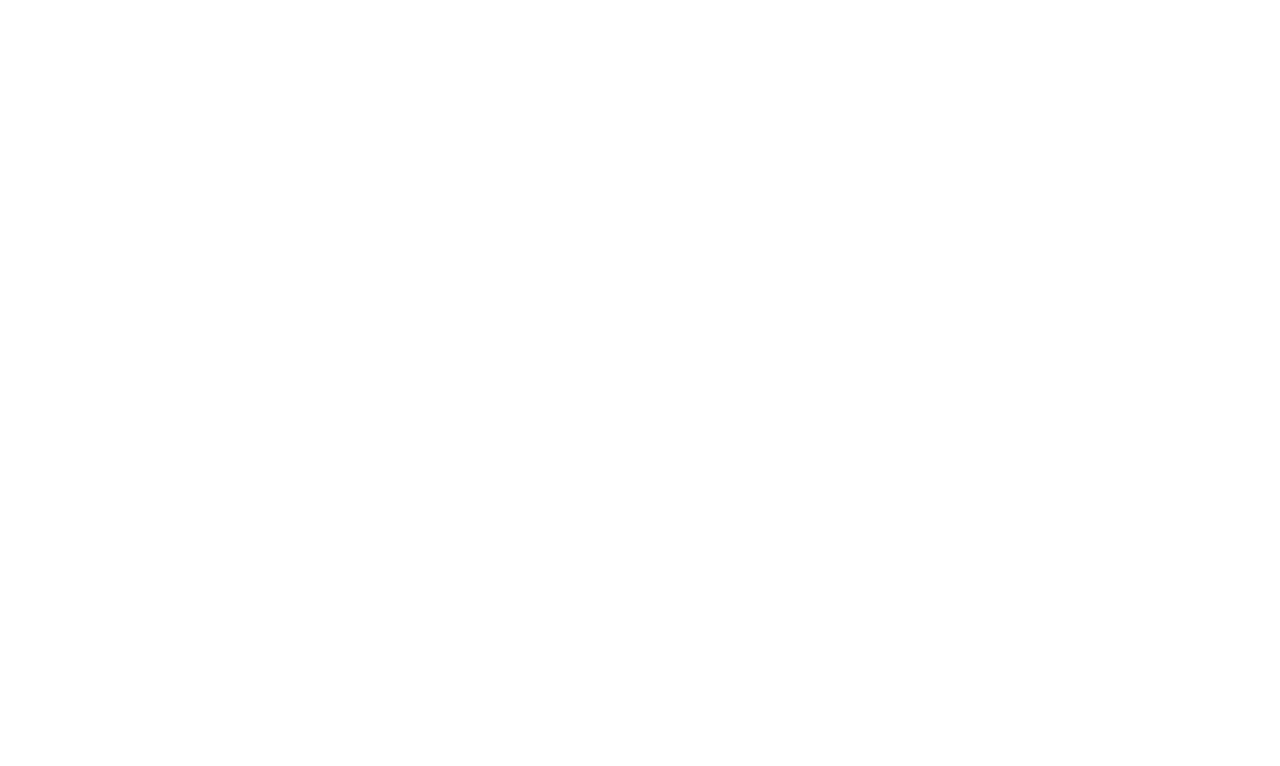
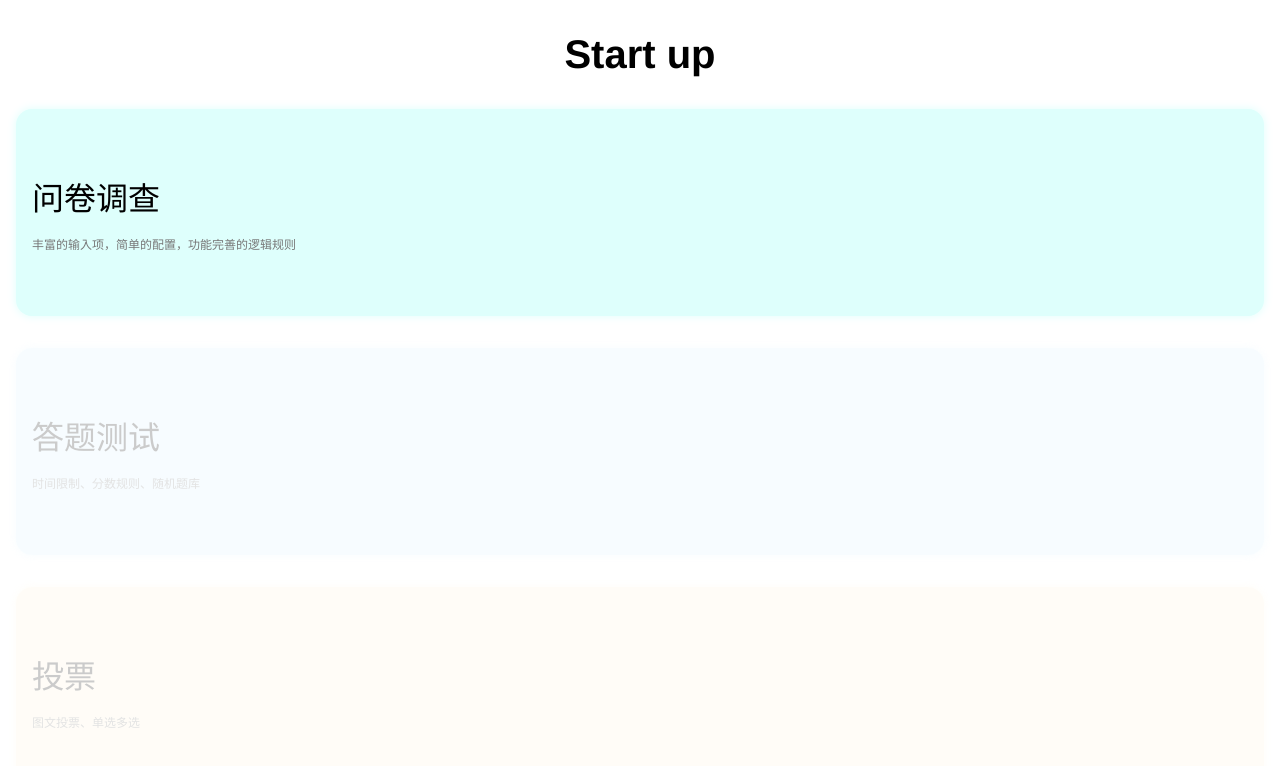
Before and after one commit to ppxan/startup, a Vue app: page / in a window 1280 px wide. Before the commit this address had no page. Shown: the top 766 px of the page. Built offline with nearby package versions, Linux system fonts and the light colour scheme.

Commit message:
add index page (#6)
* add index page

* add index page

* add index page

* add index page

Co-authored-by: xudashuai <xudashuai0819@outlook.com>

```diff
--- a/package.json
+++ b/package.json
@@ -22,6 +22,7 @@
     "eslint-plugin-prettier": "^3.3.1",
     "eslint-plugin-vue": "^7.8.0",
     "prettier": "^2.2.1",
+    "sass": "^1.32.8",
     "typescript": "^4.1.3",
     "vite": "^2.1.3",
     "vite-plugin-style-import": "^0.9.1",
--- /dev/null
+++ b/src/components/CategoryCard.vue
@@ -0,0 +1,63 @@
+<template>
+  <div
+    :class="['container', { disabled: disabled }]"
+    :style="{ backgroundColor: color, boxShadow: color + ' 0px 0px 10px' }"
+  >
+    <div>
+      <div class="title"> {{ title }}</div>
+      <spacing :top="2">
+        <div class="subtitle"> {{ subtitle }}</div></spacing
+      >
+    </div>
+  </div>
+</template>
+
+<script lang="ts">
+import { defineComponent } from 'vue';
+import Spacing from './Spacing.vue';
+export default defineComponent({
+  components: { Spacing },
+  props: {
+    title: {
+      type: String,
+      required: true,
+    },
+    subtitle: {
+      type: String,
+      required: true,
+    },
+    color: {
+      type: String,
+      default: '#defffc',
+    },
+    disabled: {
+      type: Boolean,
+      default: false,
+    },
+  },
+});
+</script>
+
+<style lang="scss" scoped>
+.container {
+  border-radius: 16px;
+  height: 175px;
+  padding: 16px;
+  display: flex;
+  flex-direction: row;
+  align-items: center;
+}
+
+.disabled {
+  opacity: 0.2;
+}
+
+.title {
+  font-size: 2rem;
+}
+
+.subtitle {
+  font-size: 0.75rem;
+  color: #777;
+}
+</style>
--- /dev/null
+++ b/src/components/Spacing.vue
@@ -0,0 +1,49 @@
+<template>
+  <div
+    :style="{
+      paddingLeft: (left || h || all) * 8 + 'px',
+      paddingRight: (right || h || all) * 8 + 'px',
+      paddingTop: (top || v || all) * 8 + 'px',
+      paddingBottom: (bottom || v || all) * 8 + 'px',
+    }"
+    ><slot></slot>
+  </div>
+</template>
+
+<script lang="ts">
+import { defineComponent } from 'vue';
+export default defineComponent({
+  props: {
+    all: {
+      type: Number,
+      default: 0,
+    },
+    left: {
+      type: Number,
+      default: undefined,
+    },
+    right: {
+      type: Number,
+      default: undefined,
+    },
+    top: {
+      type: Number,
+      default: undefined,
+    },
+    bottom: {
+      type: Number,
+      default: undefined,
+    },
+    v: {
+      type: Number,
+      default: undefined,
+    },
+    h: {
+      type: Number,
+      default: undefined,
+    },
+  },
+});
+</script>
+
+<style lang="sass" scoped></style>
--- a/src/pages/UserForm.vue
+++ b/src/pages/UserForm.vue
@@ -1,5 +1,10 @@
 <template>
-  <van-form @submit="onSubmit">
+  <div class="header">
+    <div class="title">用户信息问卷</div>
+    <div class="description">请如实填写你的信息</div>
+  </div>
+  <div class="form">
+    <van-form @submit="submit">
       <template v-for="item in questions">
         <van-field
           v-if="item.type === 'input'"
@@ -42,33 +47,37 @@
         </van-field>
       </template>
       <div style="margin: 16px">
-      <van-button round block type="primary" @click="onSubmit"> 提交 </van-button>
+        <van-button round block type="primary" :loading="formSubmit.loading" @click="submit">
+          提交
+        </van-button>
       </div>
     </van-form>
+  </div>
 </template>
 
 <script lang="ts">
-import { reactive, computed, defineComponent, ref, onMounted, watch } from 'vue';
+import { reactive, computed, defineComponent, onMounted, watch } from 'vue';
 import { useRoute } from 'vue-router';
 import { Form, Question } from '../types';
 import { getForm, submitForm } from '../utils/api';
 import { Toast } from 'vant';
-
+import useFetch from '../utils/useFetch';
 export default defineComponent({
   name: 'UserForm',
   setup() {
     const route = useRoute();
     const formState = reactive<{ [key: string]: any }>({});
-    const form = ref<Form | undefined>();
+
+    const pageLoad = useFetch<Form>(getForm);
 
     // 加载数据
     onMounted(async () => {
-      form.value = await getForm(route.params.id as string);
+      pageLoad.data = await pageLoad.fetch(route.params.id);
     });
 
     // 初始化表单
-    watch(form, () => {
-      form.value?.questions.forEach((item) => {
+    watch(pageLoad.data, () => {
+      pageLoad.data.value?.questions.forEach((item) => {
         if (item.type === 'checkboxGroup') {
           formState[item.id] = [];
         } else {
@@ -90,24 +99,54 @@
       return [q, ...children];
     };
     const questions = computed(() => {
-      return form.value?.questions.flatMap(getQuestionAndChildren) || [];
+      return pageLoad.data.value?.questions.flatMap(getQuestionAndChildren) || [];
     });
-
-    // 提交表单
-    const onSubmit = async () => {
-      const result = await submitForm(route.params.id as string, formState);
-      if (result.ok) {
+    const formSubmit = useFetch(submitForm);
+    const submit = async () => {
+      const res = await formSubmit.fetch(route.params.id, formState);
+      if (res.ok) {
         Toast.success('提交成功啦！');
       }
     };
 
     return {
       formState,
-      onSubmit,
+      formSubmit,
+      submit,
       questions,
     };
   },
 });
 </script>
 
-<style scoped></style>
+<style lang="scss" scoped>
+.header {
+  top: 0;
+  height: 150px;
+  width: 100%;
+  background-color: #66eec9;
+  padding: 24px 0 0 16px;
+  position: fixed;
+  z-index: -1;
+  .title {
+    margin-top: 24px;
+    font-size: 1.75rem;
+    font-weight: bold;
+  }
+  .description {
+    margin-top: 8px;
+    color: #444;
+  }
+}
+
+.form {
+  margin-top: 140px;
+  padding-top: 16px;
+  border-radius: 32px 32px 0 0;
+  background-color: #fff;
+}
+
+.form .van-cell {
+  background-color: unset;
+}
+</style>
--- /dev/null
+++ b/src/pages/index.vue
@@ -0,0 +1,46 @@
+<template>
+  <spacing :all="2">
+    <div class="title">Start up</div>
+    <spacing :v="2">
+      <category-card
+        title="问卷调查"
+        subtitle="丰富的输入项，简单的配置，功能完善的逻辑规则"
+      ></category-card>
+    </spacing>
+    <spacing :v="2">
+      <category-card
+        title="答题测试"
+        subtitle="时间限制、分数规则、随机题库"
+        color="#d8f2ff"
+        disabled
+      ></category-card>
+    </spacing>
+    <spacing :v="2">
+      <category-card
+        title="投票"
+        subtitle="图文投票、单选多选"
+        disabled
+        color="#fff4db"
+      ></category-card>
+    </spacing>
+  </spacing>
+</template>
+
+<script lang="ts">
+import { defineComponent } from 'vue';
+import CategoryCard from '../components/CategoryCard.vue';
+import Spacing from '../components/Spacing.vue';
+export default defineComponent({
+  components: { CategoryCard, Spacing },
+  setup() {},
+});
+</script>
+
+<style scoped lang="scss">
+.title {
+  font-size: 2.5rem;
+  font-weight: bold;
+  text-align: center;
+  margin: 16px 0;
+}
+</style>
--- a/src/router.ts
+++ b/src/router.ts
@@ -1,10 +1,17 @@
-import { createRouter, createWebHistory } from 'vue-router';
+import { createRouter, createWebHistory, RouteRecordRaw } from 'vue-router';
 import UserFrom from './pages/UserForm.vue';
+import IndexPage from './pages/index.vue';
 
 // 2. Define some routes
 // Each route should map to a component.
 // We'll talk about nested routes later.
-const routes = [{ path: '/form/:id', component: UserFrom }];
+const routes: RouteRecordRaw[] = [
+  { path: '/form/:id', component: UserFrom },
+  {
+    path: '/',
+    component: IndexPage,
+  },
+];
 
 // 3. Create the router instance and pass the `routes` option
 // You can pass in additional options here, but let's
--- a/src/types.ts
+++ b/src/types.ts
@@ -24,5 +24,7 @@
     };
 
 export interface Form {
+  title: string;
+  description?: string;
   questions: Question[];
 }
--- /dev/null
+++ b/src/utils/useFetch.ts
@@ -0,0 +1,29 @@
+import { reactive, toRefs } from 'vue';
+
+export default function useFetch<T>(fetcher: (...args: any[]) => Promise<T>) {
+  const state = reactive<{
+    loading: boolean;
+    data: T | null;
+    error: Error | string | null;
+  }>({
+    loading: false,
+    data: null,
+    error: null,
+  });
+  const { loading, data, error } = toRefs(state);
+  return {
+    loading,
+    data,
+    error,
+    async fetch(...args: any[]) {
+      loading.value = true;
+      try {
+        data.value = await fetcher(...args);
+      } catch (e) {
+        error.value = e;
+      }
+      loading.value = false;
+      return data.value;
+    },
+  };
+}
```
Also changed, not shown: src/mockdata.ts (deleted, +0 -67 lines), src/pages/CreateForm.vue (deleted, +0 -93 lines), src/assets/index.scss (added), 2 other files (tests, documents, lock files or other folders). Lines whose indentation alone changed are shown as unchanged.
